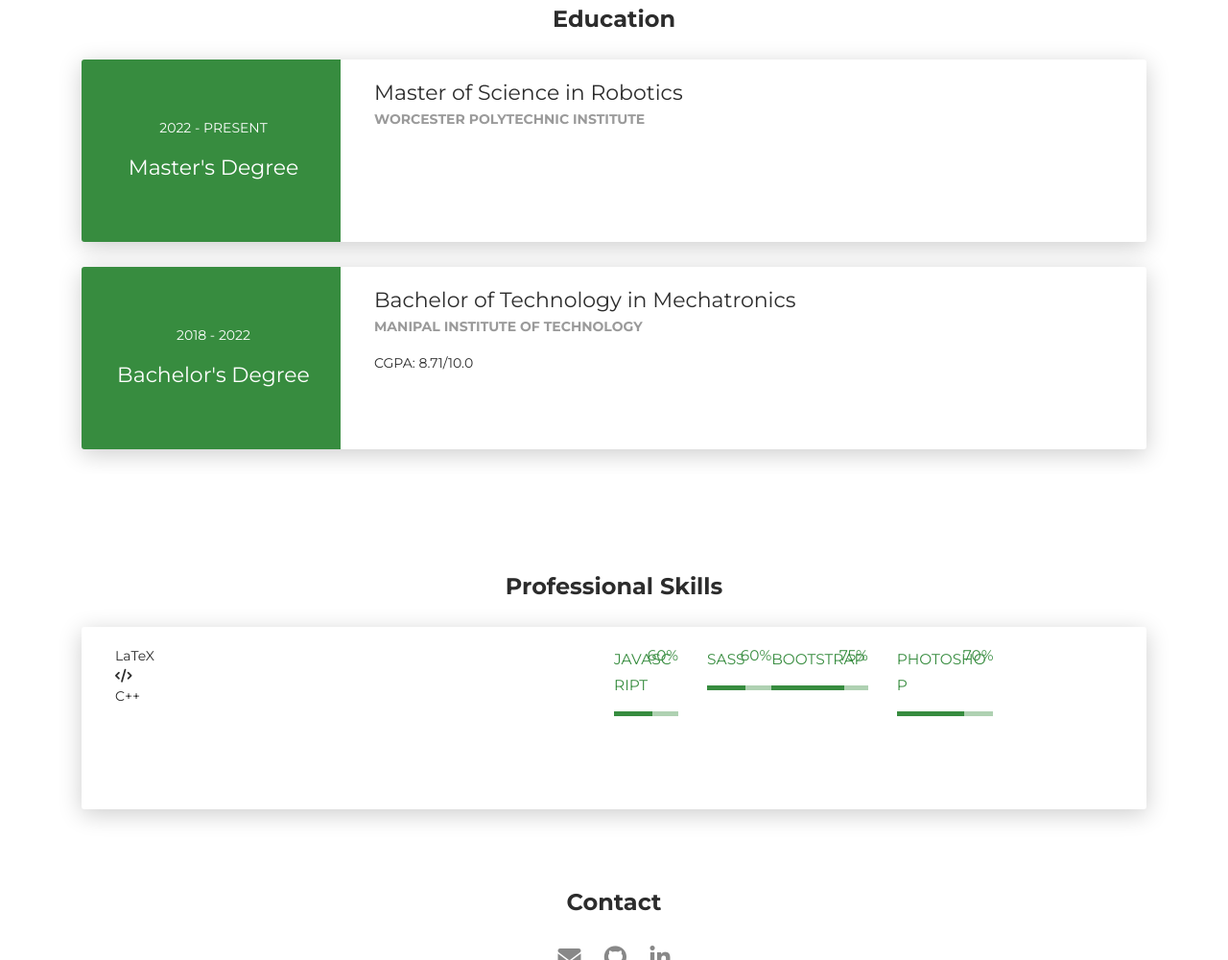
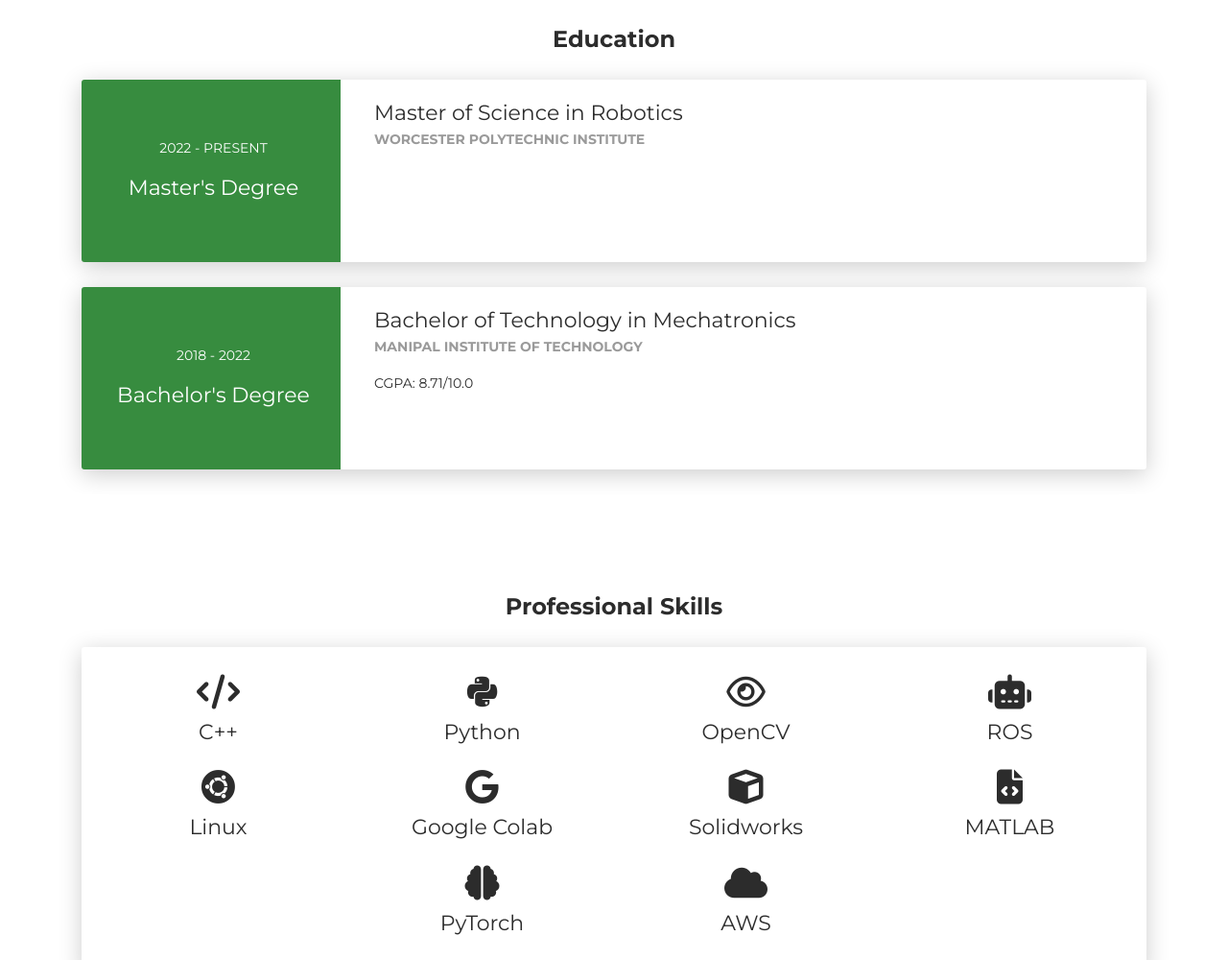
Before and after one commit to mayankbansal82/mayankbansal82.github.io, a plain HTML site: page index.html in a window 1280 px wide. Shown: the part 1800-2800 px from the top of the page at 96% size. Drawn offline with Linux system fonts and the light colour scheme.

Commit message:
Modified

```diff
--- a/index.html
+++ b/index.html
@@ -10,6 +10,8 @@
     <link href="css/aos.css?ver=1.1.0" rel="stylesheet">
     <link href="css/bootstrap.min.css?ver=1.1.0" rel="stylesheet">
     <link href="css/main.css?ver=1.1.0" rel="stylesheet">
+    <link rel="stylesheet" href="https://use.fontawesome.com/releases/v5.8.1/css/brands.css" integrity="sha384-50oBUHEmvpQ+1lW4y57PTFmhCaXp0ML5d60M1M7uH2+nqUivzIebhndOJK28anvf" crossorigin="anonymous">-->
+
     <noscript>
       <style type="text/css">
         [data-aos] {
@@ -30,9 +32,10 @@
             <div class="collapse navbar-collapse justify-content-end" id="navigation">
               <ul class="navbar-nav">
                 <li class="nav-item"><a class="nav-link smooth-scroll" href="#about">About</a></li>
+                <li class="nav-item"><a class="nav-link smooth-scroll" href="#Projects">Projects</a></li>
+                <li class="nav-item"><a class="nav-link smooth-scroll" href="#exp">Experience</a></li>
+                <li class="nav-item"><a class="nav-link smooth-scroll" href="#edu">Education</a></li>
                 <li class="nav-item"><a class="nav-link smooth-scroll" href="#skill">Skills</a></li>
-                <li class="nav-item"><a class="nav-link smooth-scroll" href="#portfolio">Portfolio</a></li>
-                <li class="nav-item"><a class="nav-link smooth-scroll" href="#experience">Experience</a></li>
                 <!--<li class="nav-item"><a class="nav-link smooth-scroll" href="#contact">Contact</a></li>-->
               </ul>
             </div>
@@ -50,7 +53,7 @@
         <div class="content-center">
           <div class="cc-profile-image"><a href="#"><img src="images/mayank.jpg" alt="Image"/></a></div>
           <div class="h2 title">Mayank Bansal</div>
-          <p class="category text-white">Web Developer, Graphic Designer,  Photographer</p><a class="btn btn-primary" href="#" data-aos="zoom-in" data-aos-anchor="data-aos-anchor">Download CV</a>
+          <p class="category text-white">Robotics Enthusiast</p><a class="btn btn-primary" href="https://mayankbansal82.github.io/uploads/Bansal_Mayank_Resume.pdf" data-aos="zoom-in" data-aos-anchor="data-aos-anchor">Download CV</a>
         </div>
       </div>
       <div class="section">
@@ -100,7 +103,7 @@
     </div>
   </div>
 </div>
-<div class="section" id="experience">
+<div class="section" id="Projects">
   <div class="container cc-experience">
     <div class="h4 text-center mb-4 title">Projects</div>
     <!--<div class="card">
@@ -287,7 +290,7 @@
     </div>
   </div>
 </div>-->
-<div class="section" id="experience">
+<div class="section" id="exp">
   <div class="container cc-experience">
     <div class="h4 text-center mb-4 title">Work Experience</div>
     <!--<div class="card">
@@ -340,7 +343,9 @@
     </div>
   </div>
 </div>
-<div class="section">
+
+
+<div class="section" id="edu">
   <div class="container cc-education">
     <div class="h4 text-center mb-4 title">Education</div>
     <div class="card">
@@ -398,76 +403,146 @@
 </div>
 
 
-
-
-
-
-
 <div class="section" id="skill">
   <div class="container">
     <div class="h4 text-center mb-4 title">Professional Skills</div>
     <div class="card" data-aos="fade-up" data-aos-anchor-placement="top-bottom">
       <div class="card-body">
         <div class="row">
-          <div class="col-md-6">
-            <!--<div class="progress-container progress-primary"><span class="progress-badge">HTML</span>
-              <div class="progress">
-                <div class="progress-bar progress-bar-primary" data-aos="progress-full" data-aos-offset="10" data-aos-duration="2000" role="progressbar" aria-valuenow="60" aria-valuemin="0" aria-valuemax="100" style="width: 80%;"></div><span class="progress-value">80%</span>
+          <div class="col-md-3">
+            <div class="featurette-icon text-center"><span style= "font-size: 36px"><i class="fa fa-code"></i></span></div>
+            <div class="h5 text-center">C++</div>
+          </div>
+          <div class="col-md-3">
+            <div class="featurette-icon text-center"><span style= "font-size: 36px"><i class="fab fa-python"></i></span></div>
+            <div class="h5 text-center">Python</div>
+          </div>
+          <div class="col-md-3">
+            <div class="featurette-icon text-center"><span style= "font-size: 36px"><i class="fa fa-eye"></i></span></div>
+            <div class="h5 text-center">OpenCV</div>
+          </div>
+          <div class="col-md-3">
+            <div class="featurette-icon text-center"><span style= "font-size: 36px"><i class="fa fa-robot"></i></span></div>
+            <div class="h5 text-center">ROS</div>
           </div>
         </div>
-          </div>-->
-          <div class="col-12 col-sm-4">
-
-            <div class="featurette-icon"><i class="ai ai-overleaf"></i></div>
-
-            <div class="section-subheading">LaTeX</div>
+        <div class="row">
+          <div class="col-md-3">
+            <div class="featurette-icon text-center"><span style= "font-size: 36px"><i class="fab fa-ubuntu"></i></span></div>
+            <div class="h5 text-center">Linux</div>
+          </div>
+          <div class="col-md-3">
+            <div class="featurette-icon text-center"><span style= "font-size: 36px"><i class="fab fa-google"></i></span></div>
+            <div class="h5 text-center">Google Colab</div>
+          </div>
+          <div class="col-md-3">
+            <div class="featurette-icon text-center"><span style= "font-size: 36px"><i class="fa fa-cube"></i></span></div>
+            <div class="h5 text-center">Solidworks</div>
+          </div>
+          <div class="col-md-3">
+            <div class="featurette-icon text-center"><span style= "font-size: 36px"><i class="fa fa-file-code"></i></span></div>
+            <div class="h5 text-center">MATLAB</div>
+          </div>
+        </div>
+        <div class="row">
+          <div class="col-md-3">
 
           </div>
 
-          <div class="col-12 col-sm-4">
-
-            <div class="featurette-icon"><i class="fa fa-code"></i></div>
-
-            <div class="section-subheading">C++</div>
+          <div class="col-md-3">
+            <div class="featurette-icon text-center"><span style= "font-size: 36px"><i class="fa fa-brain"></i></span></div>
+            <div class="h5 text-center">PyTorch</div>
+          </div>
+          <div class="col-md-3">
+            <div class="featurette-icon text-center"><span style= "font-size: 36px"><i class="fa fa-cloud"></i></span></div>
+            <div class="h5 text-center">AWS</div>
+          </div>
 
         </div>
 
 
-        </div>
-        <div class="row">
-          <div class="col-md-6">
-            <div class="progress-container progress-primary"><span class="progress-badge">JavaScript</span>
-              <div class="progress">
-                <div class="progress-bar progress-bar-primary" data-aos="progress-full" data-aos-offset="10" data-aos-duration="2000" role="progressbar" aria-valuenow="60" aria-valuemin="0" aria-valuemax="100" style="width: 60%;"></div><span class="progress-value">60%</span>
-              </div>
-            </div>
-          </div>
-          <div class="col-md-6">
-            <div class="progress-container progress-primary"><span class="progress-badge">SASS</span>
-              <div class="progress">
-                <div class="progress-bar progress-bar-primary" data-aos="progress-full" data-aos-offset="10" data-aos-duration="2000" role="progressbar" aria-valuenow="60" aria-valuemin="0" aria-valuemax="100" style="width: 60%;"></div><span class="progress-value">60%</span>
+
         </div>
       </div>
     </div>
   </div>
+
+
+
+
+
+<div class="section">
+  <div class="container cc-education">
+    <div class="h4 text-center mb-4 title">College Experience</div>
+    <div class="card">
       <div class="row">
-          <div class="col-md-6">
-            <div class="progress-container progress-primary"><span class="progress-badge">Bootstrap</span>
-              <div class="progress">
-                <div class="progress-bar progress-bar-primary" data-aos="progress-full" data-aos-offset="10" data-aos-duration="2000" role="progressbar" aria-valuenow="60" aria-valuemin="0" aria-valuemax="100" style="width: 75%;"></div><span class="progress-value">75%</span>
+        <div class="col-md-3 bg-primary" data-aos="fade-right" data-aos-offset="50" data-aos-duration="500">
+          <div class="card-body cc-education-header">
+            <p>August 2019 - July 2020</p>
+            <div class="h5">I.E. Mechatronics</div>
           </div>
         </div>
-          </div>
-          <div class="col-md-6">
-            <div class="progress-container progress-primary"><span class="progress-badge">Photoshop</span>
-              <div class="progress">
-                <div class="progress-bar progress-bar-primary" data-aos="progress-full" data-aos-offset="10" data-aos-duration="2000" role="progressbar" aria-valuenow="60" aria-valuemin="0" aria-valuemax="100" style="width: 70%;"></div><span class="progress-value">70%</span>
+        <div class="col-md-9" data-aos="fade-left" data-aos-offset="50" data-aos-duration="500">
+          <div class="card-body">
+            <div class="h5">Technical Head</Head></div>
+            <p class="category">Manipal Institute of Technology</p>
+            <p></p>
           </div>
         </div>
       </div>
     </div>
+    <div class="card">
+      <div class="row">
+        <div class="col-md-3 bg-primary" data-aos="fade-right" data-aos-offset="50" data-aos-duration="500">
+          <div class="card-body cc-education-header">
+            <p>October 2019</p>
+            <div class="h5">Capture The Flag, TechTatva</div>
           </div>
         </div>
+        <div class="col-md-9" data-aos="fade-left" data-aos-offset="50" data-aos-duration="500">
+          <div class="card-body">
+            <div class="h5">Organizer</div>
+            <p class="category">Manipal Institute of Technology</p>
+
+          </div>
+        </div>
+      </div>
+    </div>
+    <div class="card">
+      <div class="row">
+        <div class="col-md-3 bg-primary" data-aos="fade-right" data-aos-offset="50" data-aos-duration="500">
+          <div class="card-body cc-education-header">
+            <p>September 2019</p>
+            <div class="h5">e-Yantra Robotics Competition</div>
+          </div>
+        </div>
+        <div class="col-md-9" data-aos="fade-left" data-aos-offset="50" data-aos-duration="500">
+          <div class="card-body">
+            <div class="h5">Team Leader</div>
+            <p class="category">Manipal Institute of Technology</p>
+
+          </div>
+        </div>
+      </div>
+    </div>
+
+    <!--<div class="card">
+      <div class="row">
+        <div class="col-md-3 bg-primary" data-aos="fade-right" data-aos-offset="50" data-aos-duration="500">
+          <div class="card-body cc-education-header">
+            <p>2016 - 2018</p>
+            <div class="h5">High School</div>
+          </div>
+        </div>
+        <div class="col-md-9" data-aos="fade-left" data-aos-offset="50" data-aos-duration="500">
+          <div class="card-body">
+            <div class="h5">Science, Computers and Mathematics</div>
+            <p class="category">Delhi Public School Megacity</p>
+            <p>ISC Board Percentage: 90.5%.</p>
+          </div>
+        </div>
+      </div>
+    </div>-->
   </div>
 </div>
 <!--<div class="section" id="reference">
```
Lines whose indentation alone changed are shown as unchanged.
